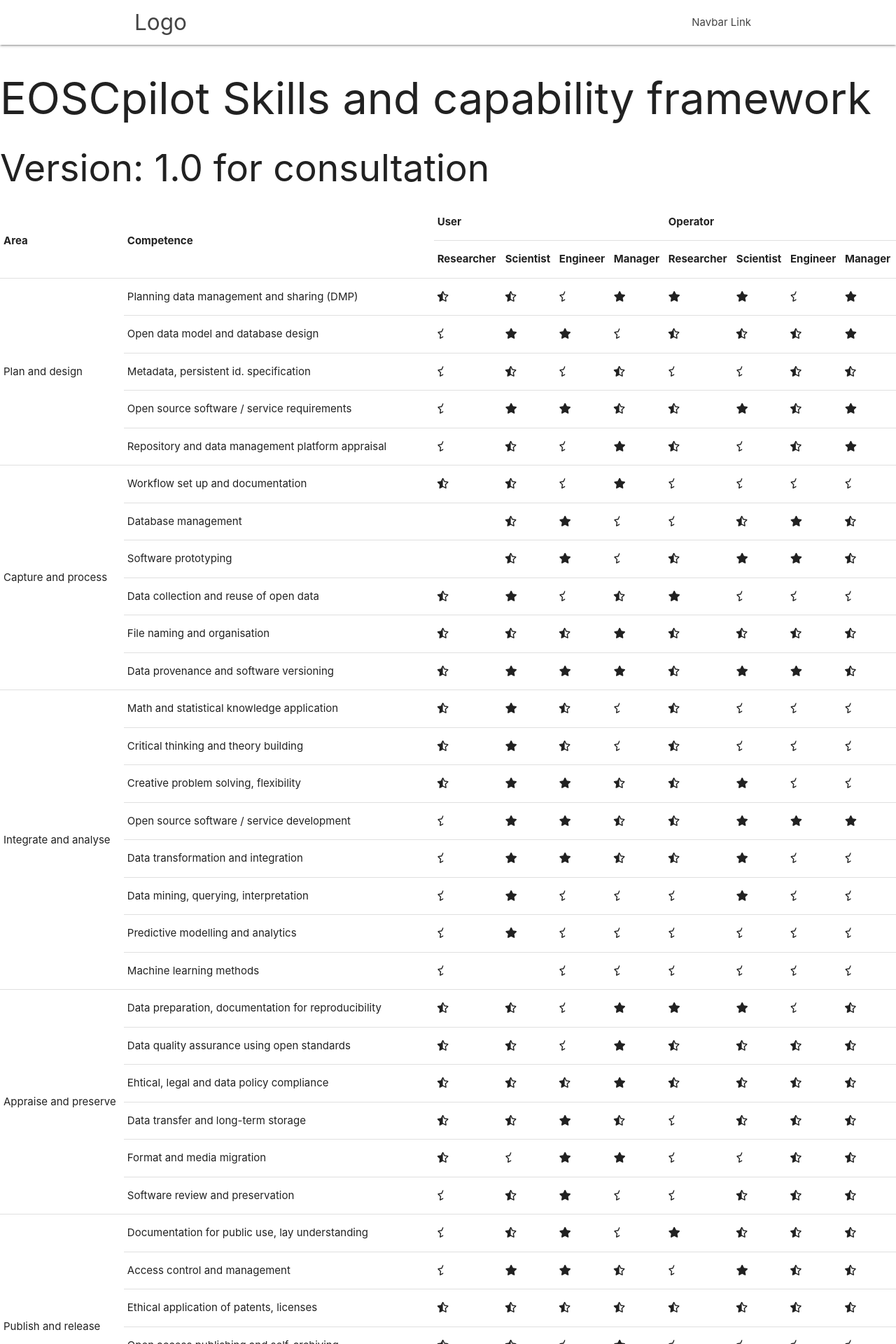
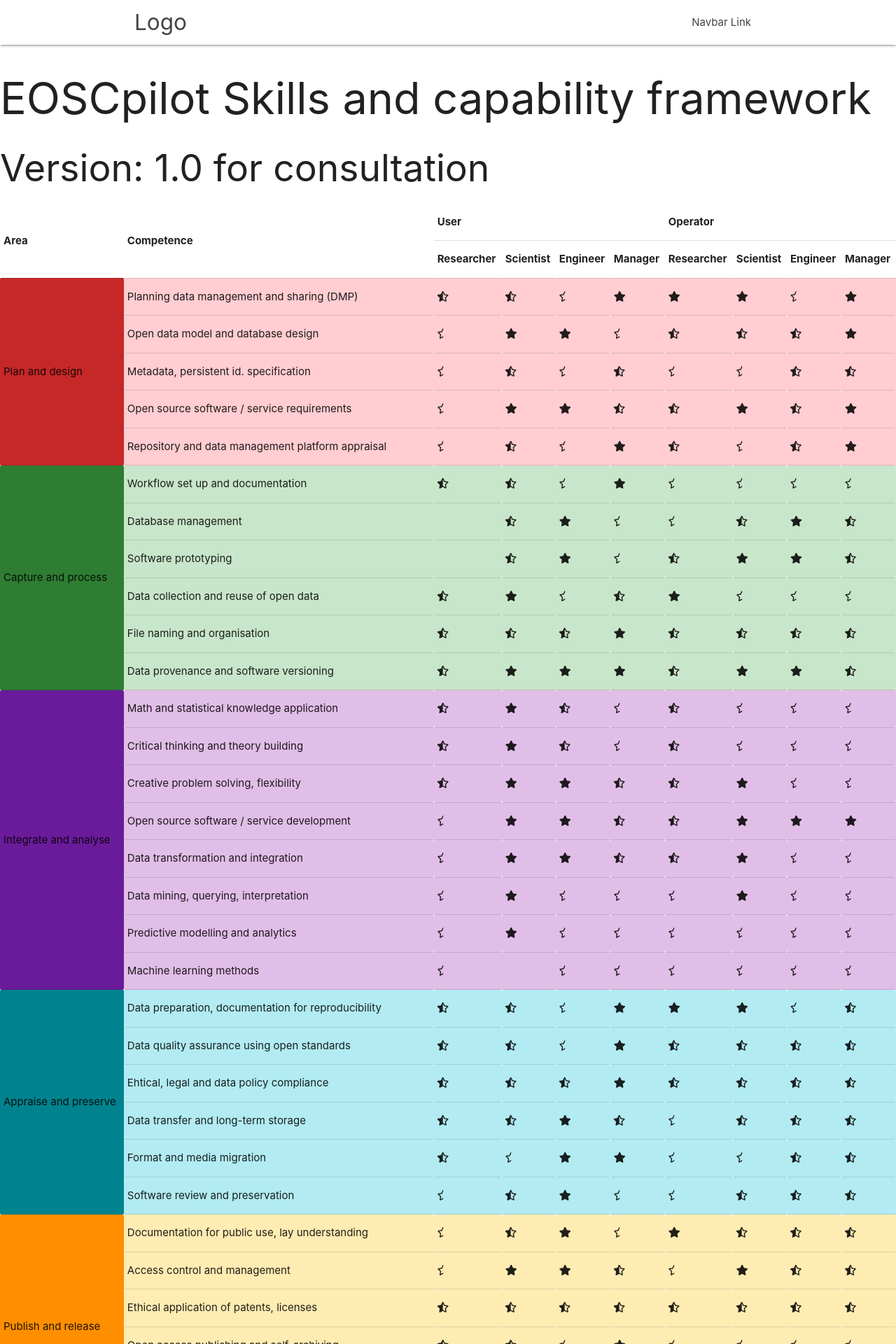
Before and after one commit to EOSC-FAIR4S/eosc-fair4s.github.io, a Jekyll site: the page built from framework.md, in a window 1280 px wide. Shown: the top 1920 px of the page at 70% size. Built offline with Jekyll 4.4.1, drawn with Linux system fonts in a browser that asks for light colours; nearby versions of some CDN libraries.

Commit message:
added background coloring of competences for the framework

```diff
--- a/_layouts/framework.html
+++ b/_layouts/framework.html
@@ -34,17 +34,17 @@
 		{% for competence in element.competences %}
 		<tr>
 			{% if isfirst %}
-			<td rowspan="{{ element.competences.size }}">{{ element.name }}</td>
+			<td rowspan="{{ element.competences.size }}" class="{{ element.color }} darken-3">{{ element.name }}</td>
 			{% assign isfirst = false %}
 			{% endif %}
-			<td>{{ competence.name }}</td>
+			<td class="{{ element.color }} lighten-4">{{ competence.name }}</td>
 			{% for type in types %}
 				{% capture level %}{{ competence.expertise.users[type] }}{% endcapture %}
-				<td><i class="{{site.data.levels[level].logo}} tooltipped" data-position="right" data-tooltip="{{ site.data.levels[level].name }}"></i></td>
+				<td class="{{ element.color }} lighten-4"><i class="{{site.data.levels[level].logo}} tooltipped" data-position="right" data-tooltip="{{ site.data.levels[level].name }}"></i></td>
 			{% endfor %}
 			{% for type in types %}
 				{% capture level %}{{ competence.expertise.operators[type] }}{% endcapture %}
-				<td><i class="{{site.data.levels[level].logo}} tooltipped" data-position="right" data-tooltip="{{ site.data.levels[level].name }}"></i></td>
+				<td class="{{ element.color }} lighten-4"><i class="{{site.data.levels[level].logo}} tooltipped" data-position="right" data-tooltip="{{ site.data.levels[level].name }}"></i></td>
 			{% endfor %}
 		</tr>
 		{% endfor %}
--- a/framework.md
+++ b/framework.md
@@ -5,6 +5,7 @@ layout: framework
 framework:
   -
     name: Plan and design
+    color: red
     competences:
       -
         name: Planning data management and sharing (DMP)
@@ -73,6 +74,7 @@ framework:
             manager: expert
   -
     name: Capture and process
+    color: green
     competences:
       -
         name: Workflow set up and documentation
@@ -154,6 +156,7 @@ framework:
             manager: intermediate
   -
     name: Integrate and analyse
+    color: purple
     competences:
       -
         name: Math and statistical knowledge application
@@ -261,6 +264,7 @@ framework:
             manager: basic
   -
     name: Appraise and preserve
+    color: cyan
     competences:
     -
       name: Data preparation, documentation for reproducibility
@@ -342,6 +346,7 @@ framework:
           manager: intermediate
   -
     name: Publish and release
+    color: amber
     competences:
     -
       name: Documentation for public use, lay understanding
@@ -423,6 +428,7 @@ framework:
           manager: basic
   -
     name: Expose and discover
+    color: brown
     competences:
     -
       name: Vocabulary/ ontology application
@@ -504,6 +510,7 @@ framework:
           manager: basic
   -
     name: Govern and assess
+    color: indigo
     competences:
     -
       name: Research strategy/ open research vision
@@ -598,6 +605,7 @@ framework:
           manager: basic
   -
     name: Scope and resource
+    color: blue
     competences:
     -
       name: Securing funding for open science/ support
@@ -705,6 +713,7 @@ framework:
           manager: expert
   -
     name: Advise and enable
+    color: light-blue
     competences:
     -
       name: Building open inter-disciplinary collaborations
```
